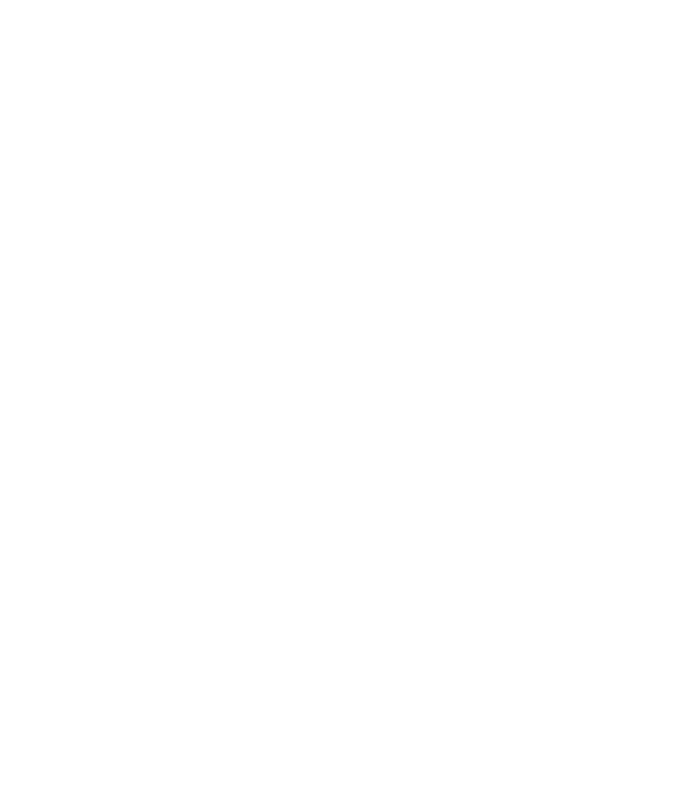
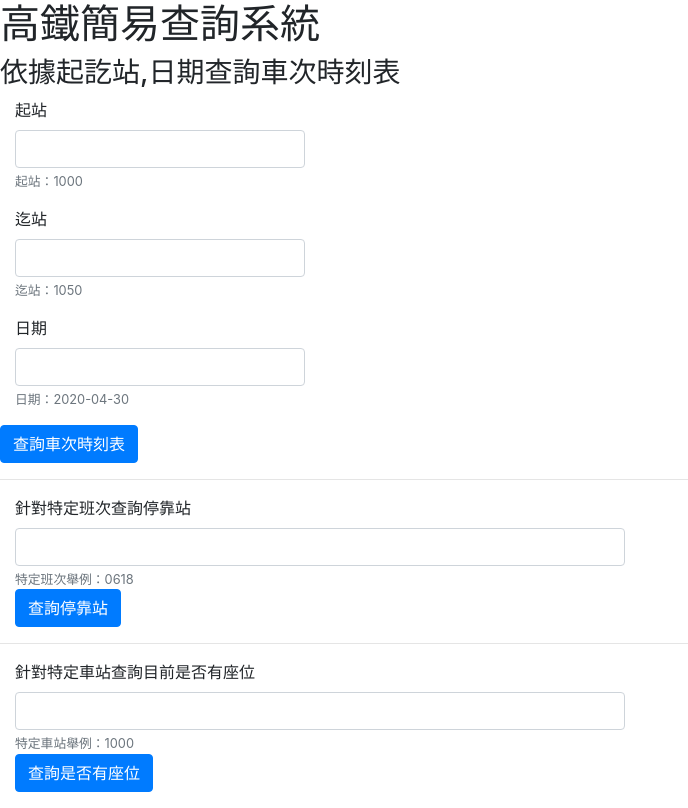
Before and after one commit to merchuli/aoitek-test, an Angular app: page / in a window 1280 px wide. Shown: the whole page, without its empty margins (0-688 px from the left). Built offline with nearby package versions, Linux system fonts and the light colour scheme.

Commit message:
feat: Create simple search components with api data back

```diff
--- a/src/app/app.component.html
+++ b/src/app/app.component.html
@@ -1 +1,2 @@
+<search-block></search-block>
 <router-outlet></router-outlet>
--- /dev/null
+++ b/src/app/content/pages/search/search.component.html
@@ -0,0 +1,76 @@
+<h1>高鐵簡易查詢系統</h1>
+<h3>依據起訖站,日期查詢車次時刻表</h3>
+<form>
+    <div class="form-group col-md-3">
+        <label>起站</label>
+        <input
+            [(ngModel)]="originStationId"
+            name="originStationId"
+            type="text"
+            class="form-control"
+            aria-describedby="originIdHelp">
+        <small id="originIdHelp"
+            class="form-text text-muted">
+            起站：1000
+        </small>
+    </div>
+    <div class="form-group col-md-3">
+        <label>迄站</label>
+        <input
+            [(ngModel)]="destinationStationId"
+            name="destinationStationId"
+            type="text"
+            class="form-control"
+            aria-describedby="destinationIdHelp">
+        <small id="destinationIdHelp"
+            class="form-text text-muted">
+            迄站：1050
+        </small>
+    </div>
+    <div class="form-group col-md-3">
+        <label>日期</label>
+        <input
+            [(ngModel)]="trainDate"
+            name="trainDate"
+            type="text"
+            class="form-control"
+            aria-describedby="trainDateHelp">
+        <small id="trainDateHelp"
+            class="form-text text-muted">
+            日期：2020-04-30
+        </small>
+    </div>
+    <button class="btn btn-primary" (click)="getTimeTableByData()">查詢車次時刻表</button>
+</form>
+
+<hr>
+
+<form>
+    <div class="form-group col-md-6">
+        <label>針對特定班次查詢停靠站</label>
+        <input
+            [(ngModel)]="trainNo"
+            name="trainNo"
+            type="text"
+            class="form-control"
+            aria-describedby="trainNoHelp">
+        <small id="trainNoHelp" class="form-text text-muted">特定班次舉例：0618</small>
+        <button class="btn btn-primary" (click)="getStopsByTrainNo()">查詢停靠站</button>
+    </div>
+</form>
+
+<hr>
+
+<form>
+    <div class="form-group col-md-6">
+        <label>針對特定車站查詢目前是否有座位</label>
+        <input
+            [(ngModel)]="stationId"
+            name="stationId"
+            type="text"
+            class="form-control"
+            aria-describedby="stationIdHelp">
+        <small id="stationIdHelp" class="form-text text-muted">特定車站舉例：1000</small>
+        <button class="btn btn-primary" (click)="getAvailableSeatByStationId()">查詢是否有座位</button>
+    </div>
+</form>
--- /dev/null
+++ b/src/app/content/pages/search/search.component.ts
@@ -0,0 +1,51 @@
+import { Component, OnInit } from '@angular/core';
+import { ThsrService } from '../../core/service/thsr.service';
+
+@Component({
+  // tslint:disable-next-line:component-selector
+  selector: 'search-block',
+  templateUrl: './search.component.html',
+  styleUrls: ['./search.component.scss']
+})
+export class SearchComponent implements OnInit {
+  timeTable: any;
+  originStationId: '';
+  destinationStationId: '';
+  trainDate: '';
+
+  stops: any;
+  trainNo = '';
+
+  availableSeat: any;
+  stationId = '';
+
+  constructor(private thsrService: ThsrService) { }
+
+  ngOnInit(): void { }
+
+  getTimeTableByData() {
+    const {originStationId, destinationStationId, trainDate} = this;
+
+    this.thsrService.getTimeTableByData({originStationId, destinationStationId, trainDate})
+      .subscribe((data: any) => {
+        this.timeTable = {...data};
+        console.log(this.timeTable);
+    });
+  }
+
+  getStopsByTrainNo() {
+    this.thsrService.getStopsByTrainNo(this.trainNo)
+      .subscribe((data: any) => {
+        this.stops = {...data};
+        console.log(this.stops);
+    });
+  }
+
+  getAvailableSeatByStationId() {
+    this.thsrService.getAvailableSeatByStationId(this.stationId)
+      .subscribe((data: any) => {
+        this.availableSeat = {...data};
+        console.log(this.availableSeat);
+    });
+  }
+}
```
Also changed, not shown: src/app/app.module.ts (+11 -3 lines), src/app/content/pages/search/search.component.scss (added), 1 other file (tests, documents, lock files or other folders).
